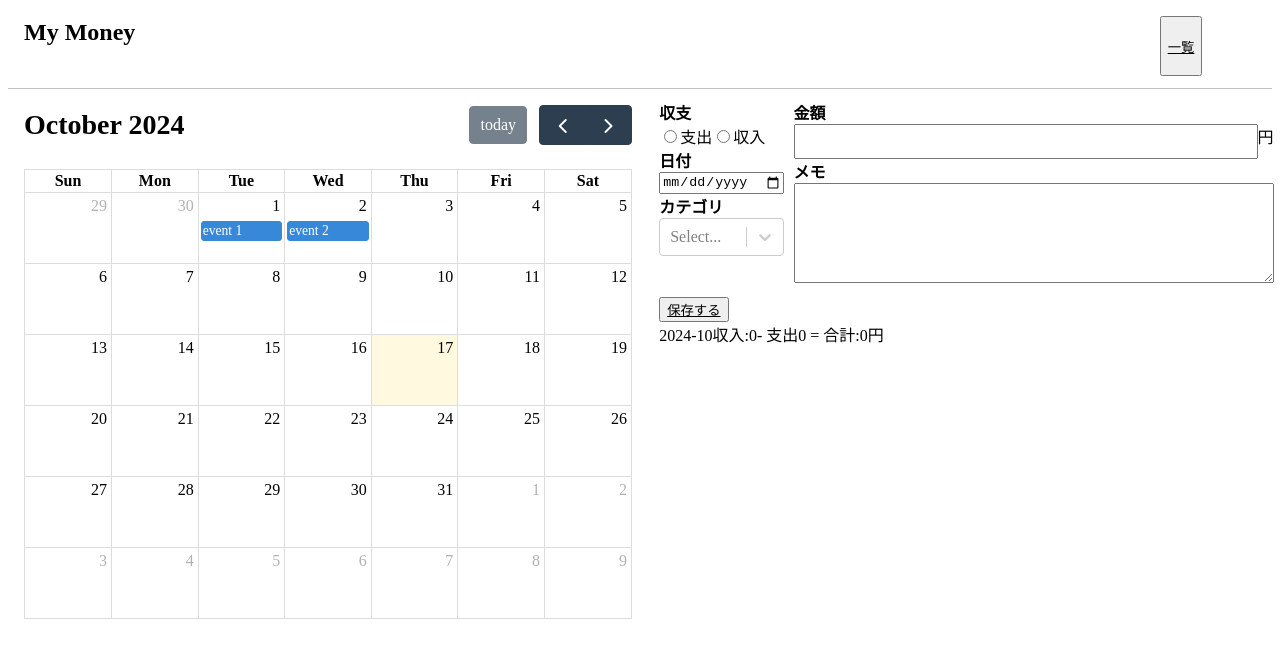
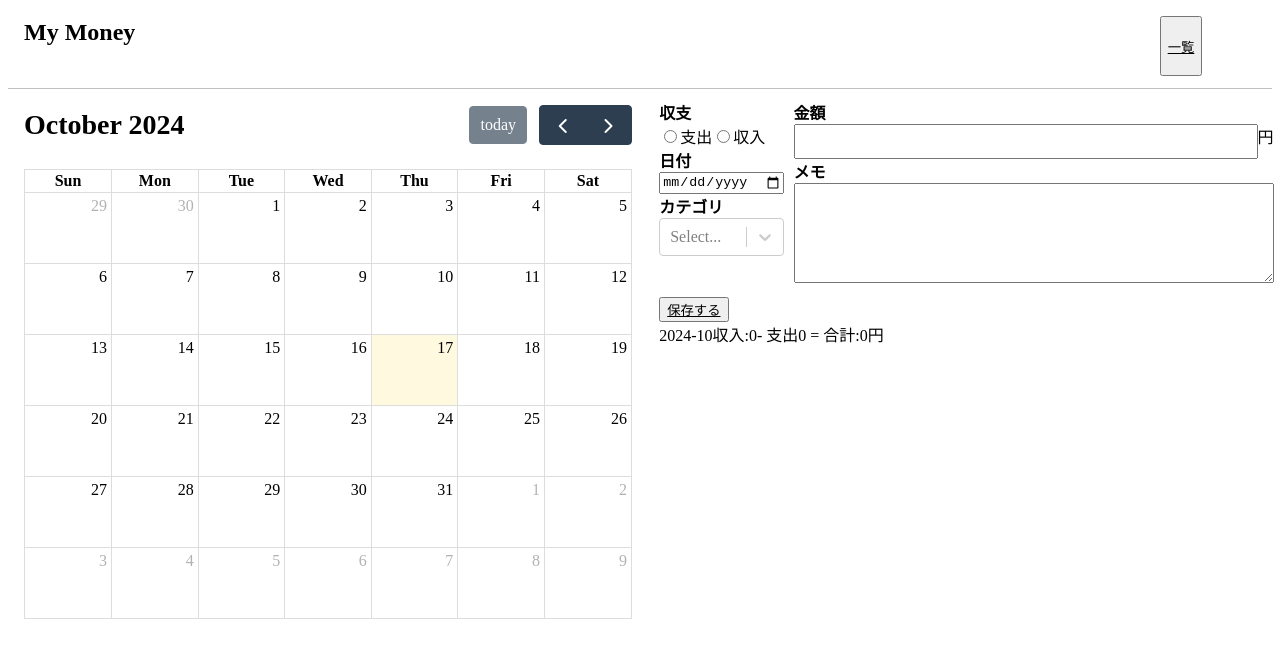
Before and after one commit to taniguchi1234/kakeibo, a React app: page /history#/home in a window 1280 px wide. Shown: the top 658 px of the page. Built offline with nearby package versions, Linux system fonts and the light colour scheme.

Commit message:
カレンダー連携

```diff
--- a/src/index.tsx
+++ b/src/index.tsx
@@ -45,6 +45,8 @@ const Main: React.FC = () => {
               setAmount = {setAmount}
               date = {date}
               setDate = {setDate}
+              datetime = {datetime}
+              setDatetime = {setDatetime}
               // category = {category}
               // setCategory = {setCategory}
               // balance = {balance}
--- a/src/indexeddb/memos.ts
+++ b/src/indexeddb/memos.ts
@@ -21,10 +21,10 @@ export const putMemo
 }
 
 
-//削除
-export const deleteMemo = async (datetime:string): Promise<void> => {
-  await memos.delete(datetime);
-}
+// //削除
+// export const deleteMemo = async (datetime:string): Promise<void> => {
+//   await memos.delete( datetime);
+// }
 
 
 
--- a/src/pages/history.tsx
+++ b/src/pages/history.tsx
@@ -1,6 +1,6 @@
 import * as React from 'react'
 import { Button } from '../components/button'
-import { deleteMemo } from '../indexeddb/memos'
+// import { deleteMemo } from '../indexeddb/memos'
 
 
 import {
--- a/src/pages/home.tsx
+++ b/src/pages/home.tsx
@@ -140,6 +140,8 @@ interface Props {
     setAmount: (amount: string) => void
     date: string
     setDate: (date: string) => void
+    datetime:string
+    setDatetime:(datetime: string) => void
   }
 
 
@@ -174,8 +176,13 @@ const [category, setCategory] = useState(options[0]);
   const saveMemo = (): void => {
       putMemo(balance, date,category,amount,text)
   }
+  /* //indexDB削除
+  const deleteMemo = (datetime:string): void => {
+      deleteMemo(datetime)
+  }
+ */
 
-  //イベント
+  //今月取得
   const thisMonth = () => {
   const today = new Date();
   return `${today.getFullYear()}-${String(today.getMonth() + 1).padStart(
@@ -183,34 +190,7 @@ const [category, setCategory] = useState(options[0]);
     "0"
   )}`;
 };
-/* const renderEventContent = (eventInfo: EventContentArg) => (
-	<>
-		<b>{eventInfo.timeText}</b>
-		<i>{eventInfo.event.title}</i>
-	</>
-); */
-const calendarEvents = [
-    {
-        id: 1,
-        title: 'Qiita書く',
-        description: 'リンクアンドモチベーションのアドベントカレンダーを書く',
-        start: '2022-12-15',
-        end: '2022-12-16',
-        backgroundColor: 'green',
-        borderColor: 'red',
-        editable: true
-    },
-    {
-        id: 2,
-        title: 'Qiita投稿',
-        description: 'リンクアンドモチベーションのアドベントカレンダーを投稿する',
-        start: '2022-12-18',
-        end: '2022-12-18',
-        backgroundColor: 'green',
-        borderColor: 'red',
-        editable: false
-    }
-]
+
 //計算
 const [memos, setMemos] = useState<MemoRecord[]>([])
     useEffect(() => {
@@ -235,6 +215,14 @@ for (let i = 0; i < memos.length; i += 1) {
   }
 }
 
+const calenderMap = memos.map( memo => {
+    return {
+            date: memo.date,
+            title: memo.amount,
+            backgroundcolor:(memo.category.value === "支出")?"red" :"blue"
+    };
+  });
+
 
   return (
     <>
@@ -248,12 +236,9 @@ for (let i = 0; i < memos.length; i += 1) {
       </HeaderArea>
       <Wrapper>
         <Calendar>
-          <FullCalendar
-          events={[
-          { title: "event 1", date: `${thisMonth()}-01` },
-          { title: "event 2", date: `${thisMonth()}-02` },
-        ]}
-          plugins={[dayGridPlugin]}/>
+        <FullCalendar
+        events={calenderMap}
+        plugins={[dayGridPlugin]}/>
         </Calendar>
         <Form>
             <InputSection>
@@ -310,13 +295,12 @@ for (let i = 0; i < memos.length; i += 1) {
                       value={text}
                     />
               </InputSectiondiv>
-
             </InputSection>
             <button onClick={saveMemo}><Atag href = "http://localhost:8080/#/history">保存する</Atag></button>
             <div>
-          {thisMonth()}
-          収入:{plus}- 支出{mainasu} = 合計:{total}円
-        </div>
+              {thisMonth()}
+              収入:{plus}- 支出{mainasu} = 合計:{total}円
+            </div>
         </Form>
       </Wrapper>
     </>
```
